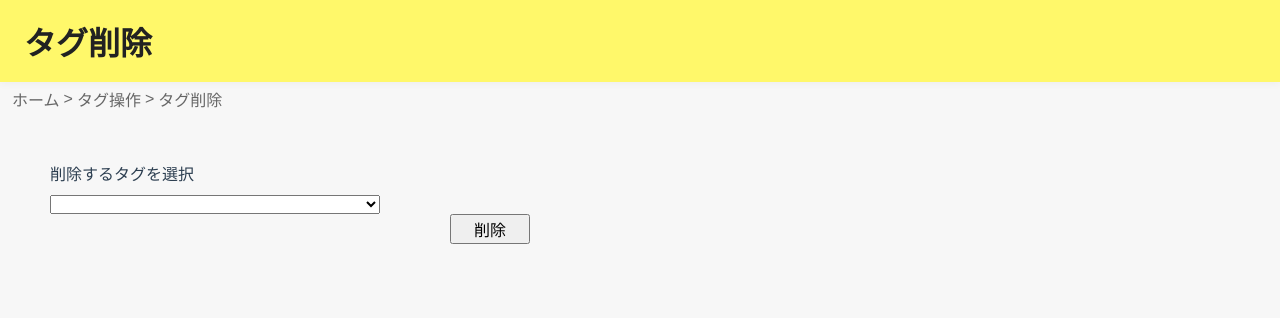
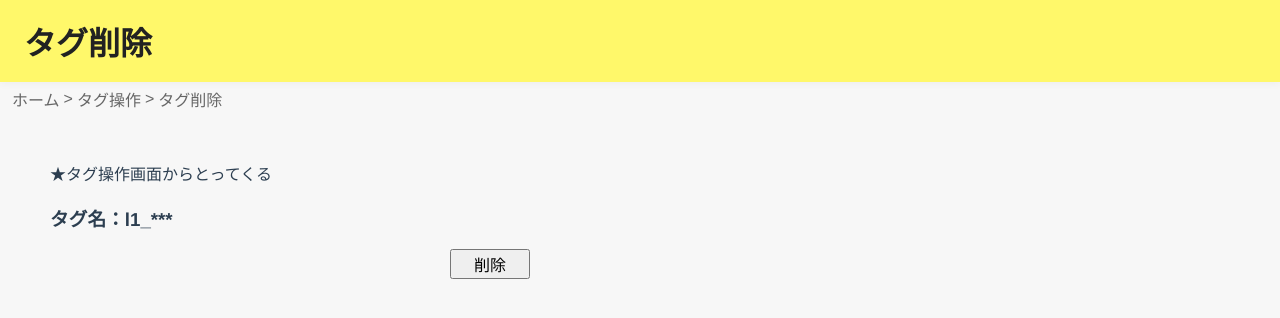
Before and after one commit to 38022/P3Icontrol, a Vue app: page /tag/delete in a window 1280 px wide. Shown: the top 318 px of the page. Built offline with nearby package versions, Linux system fonts and the light colour scheme.

Commit message:
タグ削除修正

```diff
--- a/src/components/TagDelete.vue
+++ b/src/components/TagDelete.vue
@@ -10,13 +10,9 @@
       <span> &gt;</span>
       <span>タグ削除</span>
     </nav>
-    <div class="select-tag">
-      <p>削除するタグを選択</p>
-      <select v-model="selectedTag">
-        <option v-for="tags in tagsList" :key="tags" :value="tags">
-          {{ tags }}
-        </option>
-      </select>
+    <div class="display-tag">
+      ★タグ操作画面からとってくる
+      <h3>タグ名：l1_***</h3>
     </div>
     <button @click="onDelete">削除</button>
   </div>
@@ -25,12 +21,6 @@
 <script>
 export default {
   name: 'TagDelete',
-  data() {
-    return {
-      tagsList: ['L4_b_p3_001_004_テンター出ツレ_Th250_DS_PV'],
-      selectedTag: ''
-    }
-  },
   methods: {
     onDelete() {
       alert('本当に削除しますか？');
@@ -82,19 +72,10 @@ export default {
   box-shadow: 0 2px 8px rgba(0,0,0,0.04);
   text-align: left;
 }
-.select-tag {
-  display: flex;
-  flex-direction: column;
+.display-tag {
   margin-left: 50px;
   margin-top: 50px;
-  gap: 10px;
-}
-.select-tag p {
   text-align: left;
-  margin: 0;
-}
-.select-tag select {
-  width: 330px;
 }
 
 button {
```
